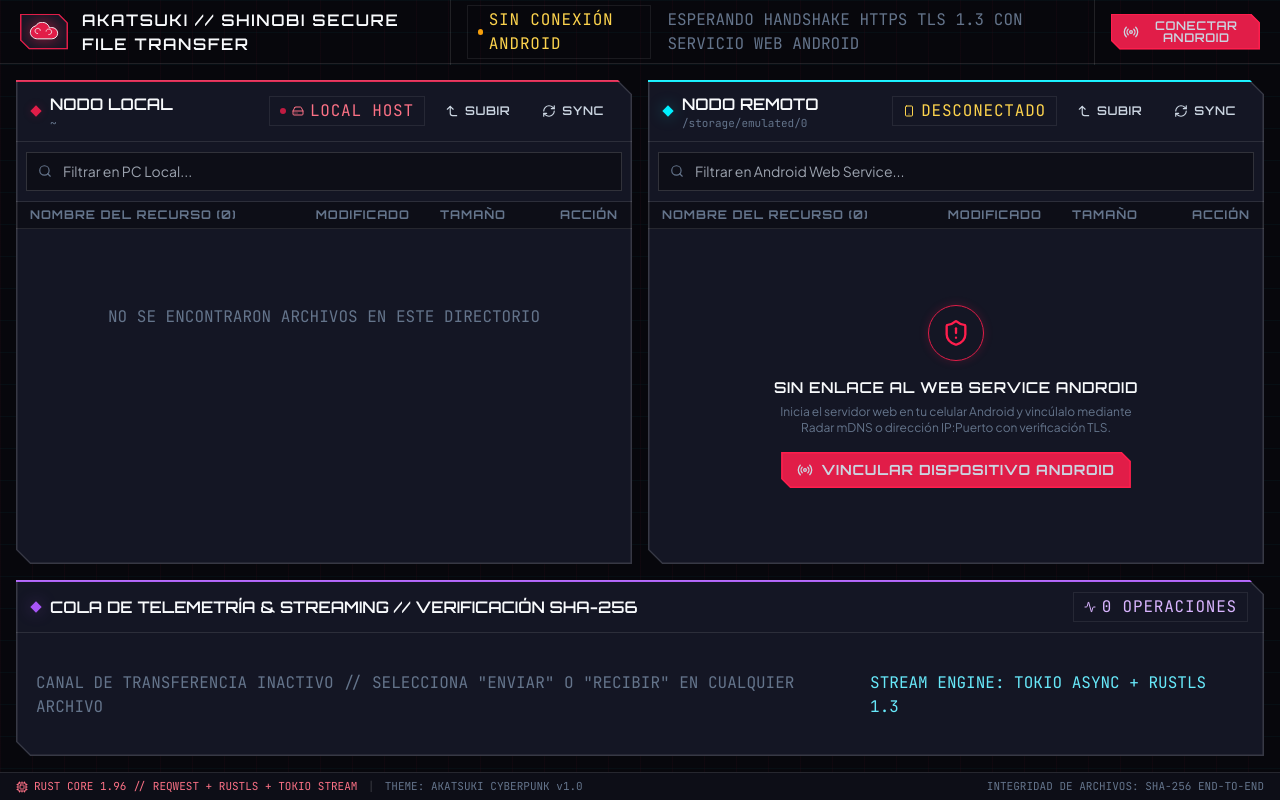
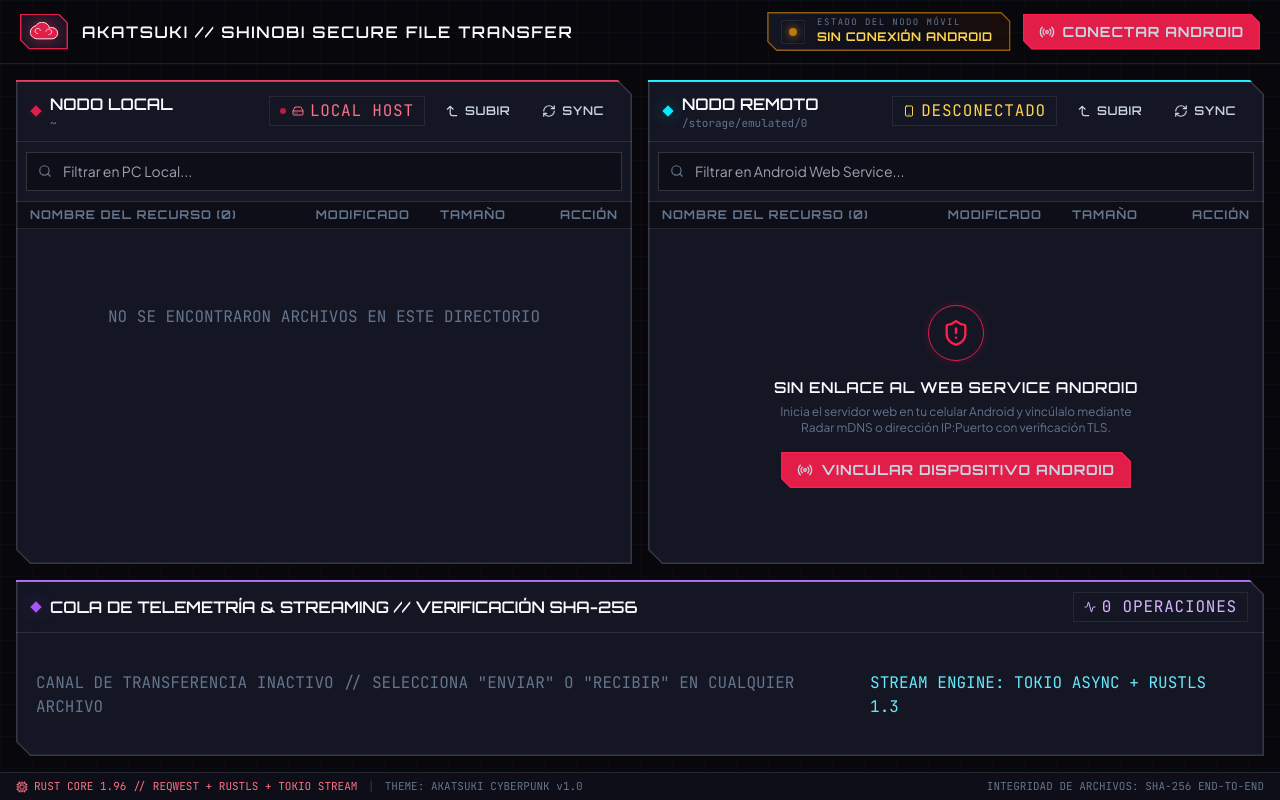
Before and after one commit to alexandevcwa/akatsuki-desktop, a React (Vite) app: page / in a window 1280 px wide. Built offline with nearby package versions, Linux system fonts and the light colour scheme.

Commit message:
feat: enhance UI with new border styles for success and warning states

```diff
--- a/src/App.tsx
+++ b/src/App.tsx
@@ -1,8 +1,7 @@
 import React, { useCallback, useEffect, useState } from "react";
-import { Radio, ShieldCheck, Unplug, Cpu } from "lucide-react";
+import { Radio, ShieldCheck, Smartphone, Unplug, Cpu } from "lucide-react";
 import {
   AkatsukiCloudIcon,
-  CyberBadge,
   CyberButton,
   Heading1,
   MonoHash,
@@ -135,50 +134,67 @@ export const App: React.FC = () => {
           </Heading1>
         </div>
 
-        {/* Telemetría Central de Enlace Android */}
-        <div className="hidden lg:flex items-center gap-4 px-4 py-1.5 bg-akatsuki-panel/90 border border-b-0 border-white/10 rounded-t-sm">
+        {/* Panel Derecho: Indicador Táctico de Estado + Acción de Conexión */}
+        <div className="flex items-center gap-3">
+          {/* Indicador Táctico HUD de Estado con el Dispositivo Móvil */}
           {isConnected && activeSession ? (
-            <>
-              <CyberBadge tone="success" pulse>
-                {activeSession.device.deviceName}
-              </CyberBadge>
-              <MonoTelemetry>
-                https://{activeSession.device.ipAddress}:
-                {activeSession.device.port}
-              </MonoTelemetry>
-              <div className="h-3 w-[1px] bg-white/15" />
-              <div className="flex items-center gap-1.5">
-                <ShieldCheck className="w-3.5 h-3.5 text-akatsuki-purple" />
-                <MonoHash>
-                  PINNED:{" "}
-                  {formatShortSha256(
-                    activeSession.device.tlsCertFingerprintSha256,
-                  )}
-                </MonoHash>
+            <div className="flex items-center gap-3 px-3.5 py-1.5 bg-gradient-to-r from-akatsuki-panel via-akatsuki-mantle to-emerald-950/40 cyber-chamfer-sm cyber-border-success">
+              {/* Faro / Beacon de Enlace Activo */}
+              <div className="relative flex items-center justify-center w-6 h-6 bg-akatsuki-success/15 border border-akatsuki-success/40 rounded-sm">
+                <span className="absolute inset-0 rounded-sm bg-akatsuki-success/25 animate-ping" />
+                <Smartphone className="w-3.5 h-3.5 text-akatsuki-success relative z-10" />
               </div>
-              <div className="h-3 w-[1px] bg-white/15" />
-              <MonoHash>
-                LIBRE: {formatBytes(activeSession.androidStorageFreeBytes)}
-              </MonoHash>
-            </>
+
+              <div className="flex flex-col leading-none">
+                <div className="flex items-center gap-1.5">
+                  <span className="w-1.5 h-1.5 rounded-full bg-akatsuki-success shadow-[0_0_8px_#10b981]" />
+                  <span className="font-display text-[10px] tracking-[0.14em] uppercase text-emerald-300 font-bold">
+                    ENLACE ACTIVO // {activeSession.device.deviceName}
+                  </span>
+                </div>
+                <div className="flex items-center gap-2 mt-1">
+                  <MonoTelemetry className="text-[11px] leading-none">
+                    https://{activeSession.device.ipAddress}:{activeSession.device.port}
+                  </MonoTelemetry>
+                  <span className="text-white/20 text-[10px]">•</span>
+                  <span className="hidden xl:inline-flex items-center gap-1 text-[10px] font-mono text-purple-300">
+                    <ShieldCheck className="w-3 h-3 text-akatsuki-purple" />
+                    {formatShortSha256(activeSession.device.tlsCertFingerprintSha256)}
+                  </span>
+                  <span className="hidden sm:inline text-white/20 text-[10px]">•</span>
+                  <MonoHash className="hidden sm:inline text-[10px] leading-none">
+                    LIBRE: {formatBytes(activeSession.androidStorageFreeBytes)}
+                  </MonoHash>
+                </div>
+              </div>
+            </div>
           ) : (
-            <>
-              <CyberBadge tone="warning" pulse>
-                SIN CONEXIÓN ANDROID
-              </CyberBadge>
-              <MonoHash>
-                ESPERANDO HANDSHAKE HTTPS TLS 1.3 CON SERVICIO WEB ANDROID
-              </MonoHash>
-            </>
+            <div
+              onClick={() => setRadarModalOpen(true)}
+              title="Haz clic para vincular tu dispositivo Android"
+              className="group flex items-center gap-3 px-3.5 py-1.5 bg-gradient-to-r from-akatsuki-panel via-akatsuki-mantle to-amber-950/30 cyber-chamfer-sm cyber-border-warning hover-cyber-border-crimson cursor-pointer transition-all"
+            >
+              {/* Faro / Beacon Desconectado */}
+              <div className="relative flex items-center justify-center w-6 h-6 bg-akatsuki-warning/15 border border-akatsuki-warning/40 rounded-sm">
+                <span className="w-2 h-2 rounded-full bg-akatsuki-warning animate-pulse shadow-[0_0_8px_#f59e0b]" />
+              </div>
+
+              <div className="flex flex-col leading-none pr-1">
+                <span className="font-mono text-[9px] tracking-[0.16em] uppercase text-akatsuki-muted group-hover:text-akatsuki-accent transition-colors">
+                  ESTADO DEL NODO MÓVIL
+                </span>
+                <span className="font-display text-xs tracking-wider uppercase font-bold text-amber-300 group-hover:text-akatsuki-heading transition-colors mt-0.5">
+                  SIN CONEXIÓN ANDROID
+                </span>
+              </div>
+            </div>
           )}
-        </div>
 
-        {/* Acción de Conexión / Desconexión */}
-        <div className="flex items-center gap-2.5">
+          {/* Botón de Acción Principal (Conectar / Desconectar) */}
           {isConnected ? (
             <CyberButton
               variant="danger"
-              size="sm"
+              size="md"
               onClick={disconnect}
               leftIcon={<Unplug className="w-4 h-4" />}
             >
@@ -187,7 +203,7 @@ export const App: React.FC = () => {
           ) : (
             <CyberButton
               variant="primary"
-              size="sm"
+              size="md"
               onClick={() => setRadarModalOpen(true)}
               leftIcon={<Radio className="w-4 h-4" />}
             >
--- a/src/styles/globals.css
+++ b/src/styles/globals.css
@@ -125,6 +125,14 @@
   --cyber-border: rgba(168, 85, 247, 0.45);
 }
 
+.cyber-border-success {
+  --cyber-border: rgba(16, 185, 129, 0.65);
+}
+
+.cyber-border-warning {
+  --cyber-border: rgba(245, 158, 11, 0.55);
+}
+
 .cyber-border-transparent {
   --cyber-border: transparent;
 }
```
